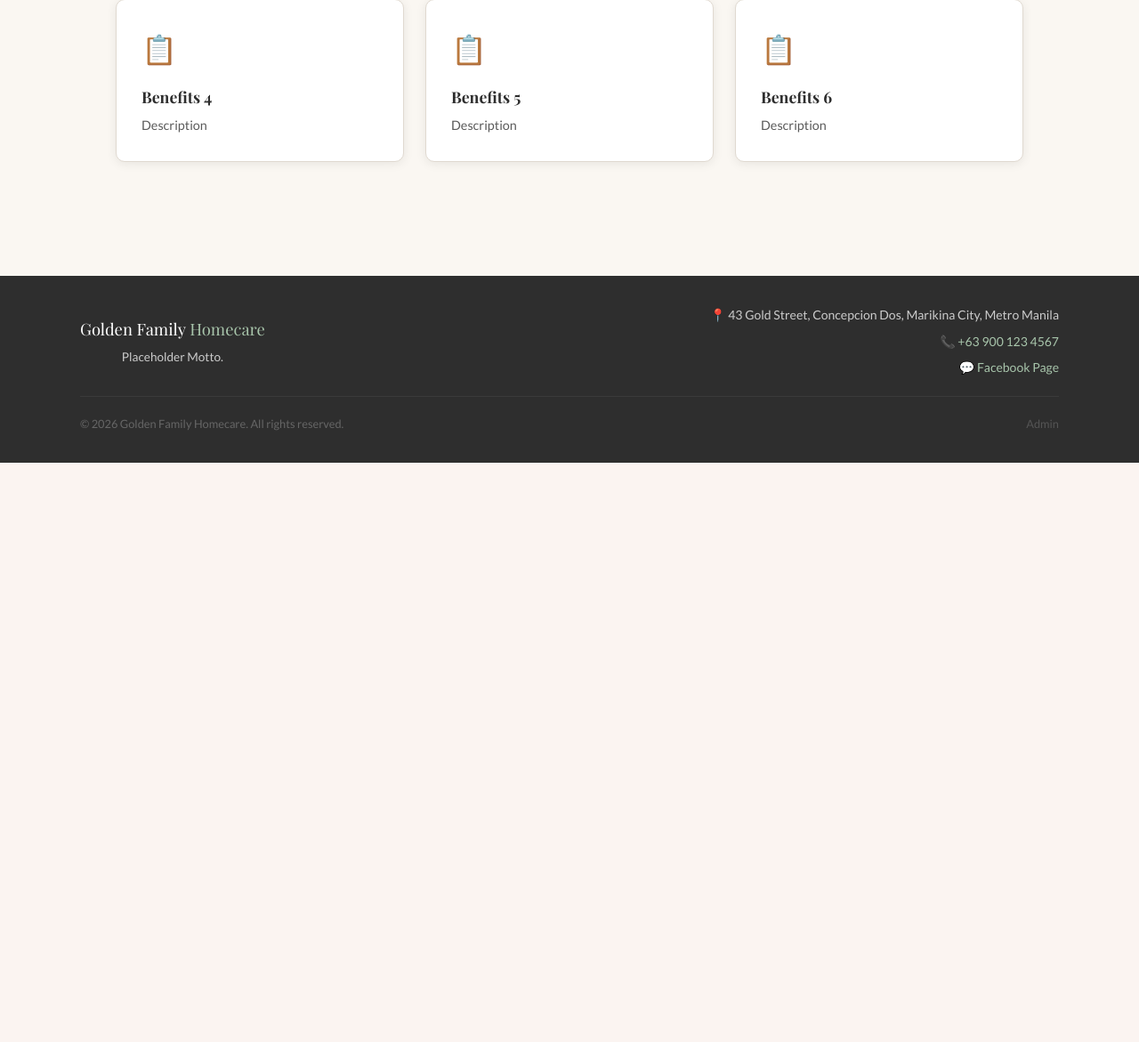
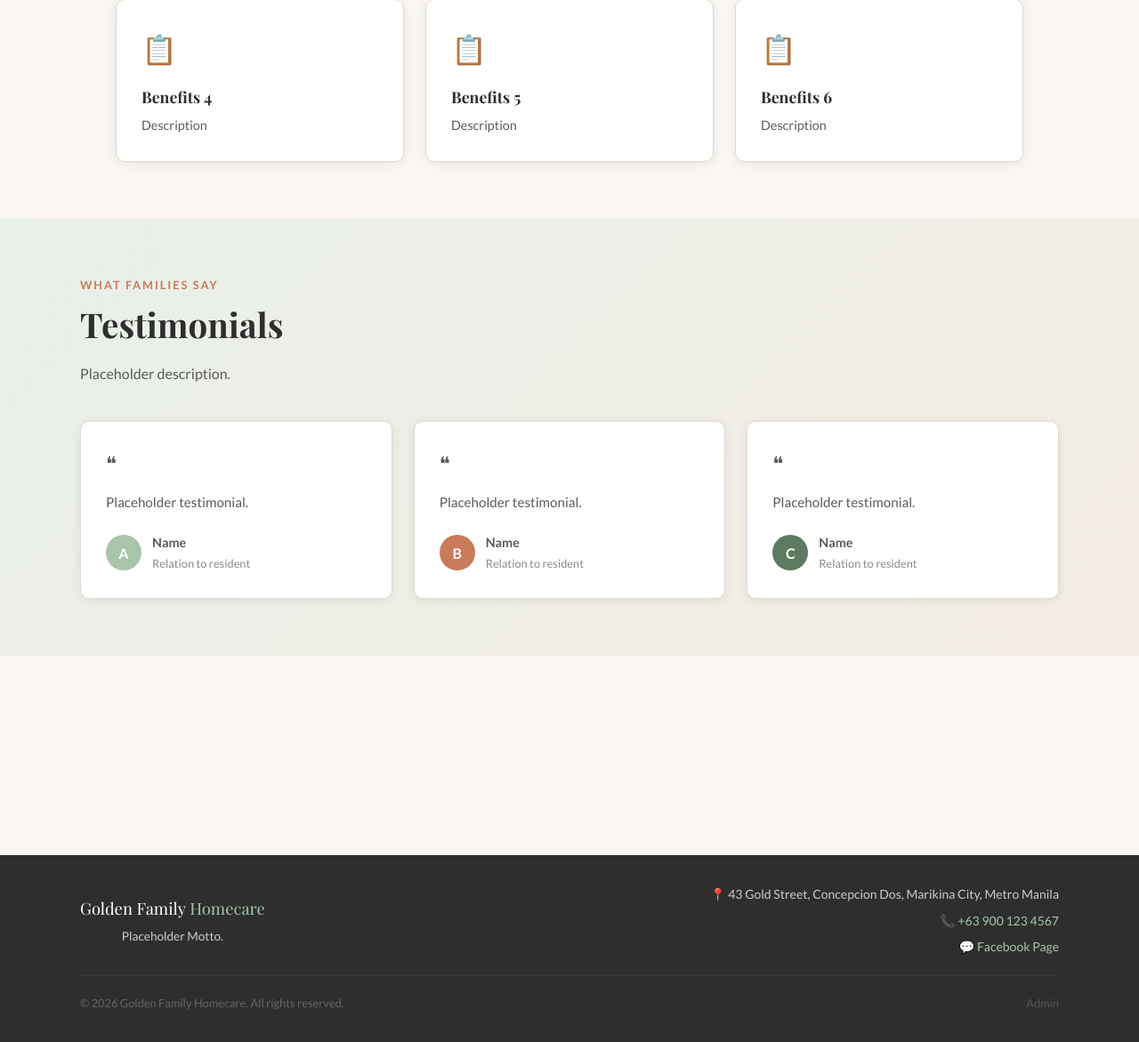
Before and after one commit to Joloham/capati-homecare-website, a Flask app: page / in a window 1280 px wide. Shown: the part 873-2044 px from the top of the page at 89% size. Before the commit the page ends 1393 px from the top, so only its background shows below. Run offline with Flask 3, Linux system fonts and the light colour scheme.

Commit message:
added init file on backend directory, favicons for each pages, testimonials area, and then fixed CSS elements

```diff
--- a/backend/routes/upload.py
+++ b/backend/routes/upload.py
@@ -1,6 +1,7 @@
 from flask import Blueprint, request, jsonify
 from supabase import create_client
 from backend.config import SUPABASE_URL, SUPABASE_SECRET_KEY
+import time
 
 upload_bp = Blueprint("upload", __name__)
 supabase = create_client(SUPABASE_URL, SUPABASE_SECRET_KEY)
@@ -25,7 +26,6 @@ def upload():
         return jsonify({"error": "File type not allowed. Use JPG, PNG or WEBP."}), 400
 
     try:
-        import time
         filename = f"{int(time.time() * 1000)}_{file.filename}"
         file_bytes = file.read()
         content_type = file.content_type or "image/jpeg"
--- a/static/css/style.css
+++ b/static/css/style.css
@@ -112,7 +112,7 @@ img {
   text-align: center;
   padding: 2rem;
   font-size: 0.875rem;
-  margin-top: 4rem;
+  margin-top: 14rem;
 }
 
 #footer-container footer a {
--- a/templates/about.html
+++ b/templates/about.html
@@ -5,6 +5,7 @@
   <meta name="viewport" content="width=device-width, initial-scale=1.0"/>
   <title>About – Golden Family Homecare</title>
   <link rel="stylesheet" href="/static/css/style.css"/>
+  <link rel="icon" type="image/svg+xml" href="/static/images/favicon.svg"/>
 </head>
 <body>
 
--- a/templates/admin/dashboard.html
+++ b/templates/admin/dashboard.html
@@ -5,6 +5,7 @@
   <meta name="viewport" content="width=device-width, initial-scale=1.0"/>
   <title>Dashboard – Golden Family Homecare</title>
   <link rel="stylesheet" href="/static/css/style.css"/>
+  <link rel="icon" type="image/svg+xml" href="/static/images/favicon.svg"/>
 </head>
 <body>
 
--- a/templates/admin/login.html
+++ b/templates/admin/login.html
@@ -5,6 +5,7 @@
   <meta name="viewport" content="width=device-width, initial-scale=1.0"/>
   <title>Admin Login – Golden Family Homecare</title>
   <link rel="stylesheet" href="/static/css/style.css"/>
+  <link rel="icon" type="image/svg+xml" href="/static/images/favicon.svg"/>
 </head>
 <body>
 
--- a/templates/gallery.html
+++ b/templates/gallery.html
@@ -5,6 +5,7 @@
   <meta name="viewport" content="width=device-width, initial-scale=1.0"/>
   <title>Gallery – Golden Family Homecare</title>
   <link rel="stylesheet" href="/static/css/style.css"/>
+  <link rel="icon" type="image/svg+xml" href="/static/images/favicon.svg"/>
 </head>
 <body>
 
--- a/templates/index.html
+++ b/templates/index.html
@@ -5,6 +5,7 @@
   <meta name="viewport" content="width=device-width, initial-scale=1.0"/>
   <title>Golden Family Homecare</title>
   <link rel="stylesheet" href="/static/css/style.css"/>
+  <link rel="icon" type="image/svg+xml" href="/static/images/favicon.svg"/>
 </head>
 <body>
 
@@ -56,6 +57,52 @@
     </div>
   </section>
 
+  <section style="background:linear-gradient(135deg,#e8f0e9,#f5ede4);padding:4rem 2.5rem;max-width:100%;">
+    <div style="max-width:1100px;margin:0 auto;">
+      <p class="section-label">What Families Say</p>
+      <h2 class="section-title">Testimonials</h2>
+      <p class="section-sub">Placeholder description.</p>
+
+      <div class="card-grid">
+        <div class="card">
+          <p style="font-size:1.4rem;margin-bottom:0.75rem;">❝</p>
+          <p style="font-size:0.95rem;color:var(--text-mid);margin-bottom:1.25rem;">Placeholder testimonial.</p>
+          <div style="display:flex;align-items:center;gap:0.75rem;">
+            <div style="width:40px;height:40px;border-radius:50%;background:var(--sage-light);display:flex;align-items:center;justify-content:center;font-weight:700;color:white;">A</div>
+            <div>
+              <p style="font-weight:700;font-size:0.9rem;">Name</p>
+              <p style="font-size:0.8rem;color:var(--text-light);">Relation to resident</p>
+            </div>
+          </div>
+        </div>
+
+        <div class="card">
+          <p style="font-size:1.4rem;margin-bottom:0.75rem;">❝</p>
+          <p style="font-size:0.95rem;color:var(--text-mid);margin-bottom:1.25rem;">Placeholder testimonial.</p>
+          <div style="display:flex;align-items:center;gap:0.75rem;">
+            <div style="width:40px;height:40px;border-radius:50%;background:var(--terracotta);display:flex;align-items:center;justify-content:center;font-weight:700;color:white;">B</div>
+            <div>
+              <p style="font-weight:700;font-size:0.9rem;">Name</p>
+              <p style="font-size:0.8rem;color:var(--text-light);">Relation to resident</p>
+            </div>
+          </div>
+        </div>
+
+        <div class="card">
+          <p style="font-size:1.4rem;margin-bottom:0.75rem;">❝</p>
+          <p style="font-size:0.95rem;color:var(--text-mid);margin-bottom:1.25rem;">Placeholder testimonial.</p>
+          <div style="display:flex;align-items:center;gap:0.75rem;">
+            <div style="width:40px;height:40px;border-radius:50%;background:var(--sage-dark);display:flex;align-items:center;justify-content:center;font-weight:700;color:white;">C</div>
+            <div>
+              <p style="font-weight:700;font-size:0.9rem;">Name</p>
+              <p style="font-size:0.8rem;color:var(--text-light);">Relation to resident</p>
+            </div>
+          </div>
+        </div>
+      </div>
+    </div>
+  </section>
+
   <div id="footer-container"></div>
   <script src="/static/js/components.js"></script>
 </body>
--- a/templates/pricing.html
+++ b/templates/pricing.html
@@ -5,6 +5,7 @@
   <meta name="viewport" content="width=device-width, initial-scale=1.0"/>
   <title>Pricing – Golden Family Homecare</title>
   <link rel="stylesheet" href="/static/css/style.css"/>
+  <link rel="icon" type="image/svg+xml" href="/static/images/favicon.svg"/>
 </head>
 <body>
 
--- a/templates/services.html
+++ b/templates/services.html
@@ -5,6 +5,7 @@
   <meta name="viewport" content="width=device-width, initial-scale=1.0"/>
   <title>Services – Golden Family Homecare</title>
   <link rel="stylesheet" href="/static/css/style.css"/>
+  <link rel="icon" type="image/svg+xml" href="/static/images/favicon.svg"/>
 </head>
 <body>
 
```
Also changed, not shown: backend/__init__.py (added), static/images/favicon.svg (added).
